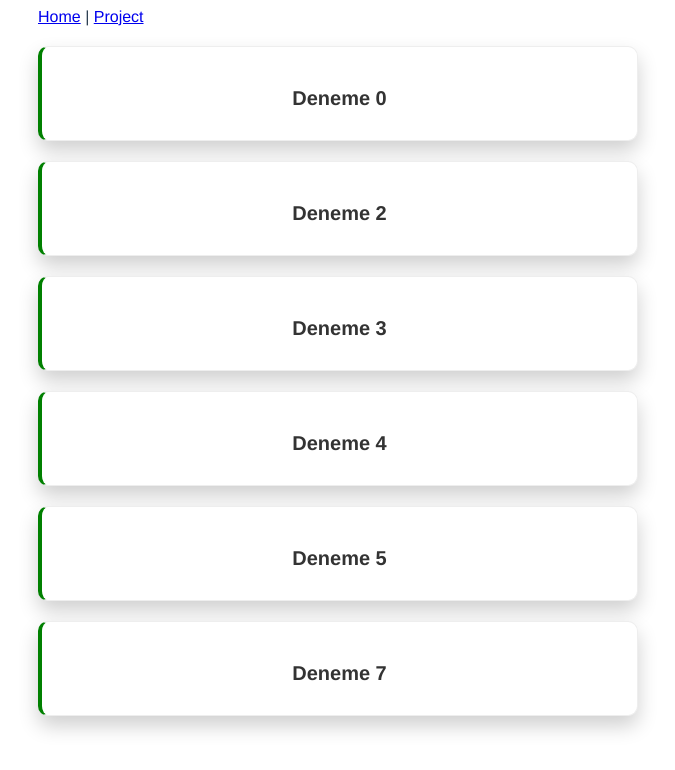
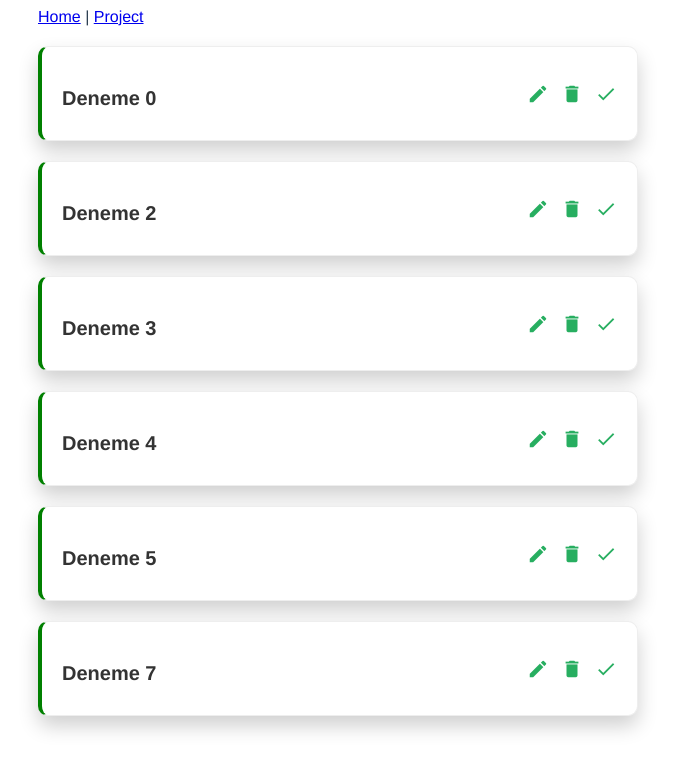
Before and after one commit to ebrardev/project-planner, a Vue app: page / in a window 1280 px wide. Shown: the top 770 px of the page, without its empty margins (302-977 px from the left). Built offline with nearby package versions, Linux system fonts and the light colour scheme; data requests are answered from the project's data file.

Commit message:
icons added

```diff
--- a/public/index.html
+++ b/public/index.html
@@ -5,6 +5,8 @@
     <meta http-equiv="X-UA-Compatible" content="IE=edge">
     <meta name="viewport" content="width=device-width,initial-scale=1.0">
     <link rel="icon" href="<%= BASE_URL %>favicon.ico">
+    <link href="https://fonts.googleapis.com/icon?family=Material+Icons" rel="stylesheet">
+
     <title><%= htmlWebpackPlugin.options.title %></title>
   </head>
   <body>
--- a/src/components/SingleProject.vue
+++ b/src/components/SingleProject.vue
@@ -2,6 +2,11 @@
   <div class="project">
     <div class="actions">
      <h3  @click="showDetails =!showDetails" >{{ project.title }}</h3>
+     <div class="icons">
+        <span class="material-icons">edit</span>
+        <span class="material-icons">delete</span>
+        <span class="material-icons">done</span>
+     </div>
 
     </div>
     <div class="details"  v-if="showDetails">
@@ -45,4 +50,26 @@ h3{
     transition: all 0.3s cubic-bezier(0.25, 0.8, 0.25, 1);
     cursor: pointer;
 }
+.actions{
+    display: flex;
+    justify-content:space-between;
+    align-items: center;
+}
+.icons{
+    display: flex;
+    justify-content: space-between;
+    align-items: center;
+    width: 100px;
+}
+.material-icons{
+    font-size: 22px;
+    color: #27ae60;
+    cursor: pointer;
+    margin-left: 10px;
+    transition: all 0.3s cubic-bezier(0.25, 0.8, 0.25, 1);
+
+}
+.material-icons:hover{
+    color: #2ecc71;
+}
 </style>
```
